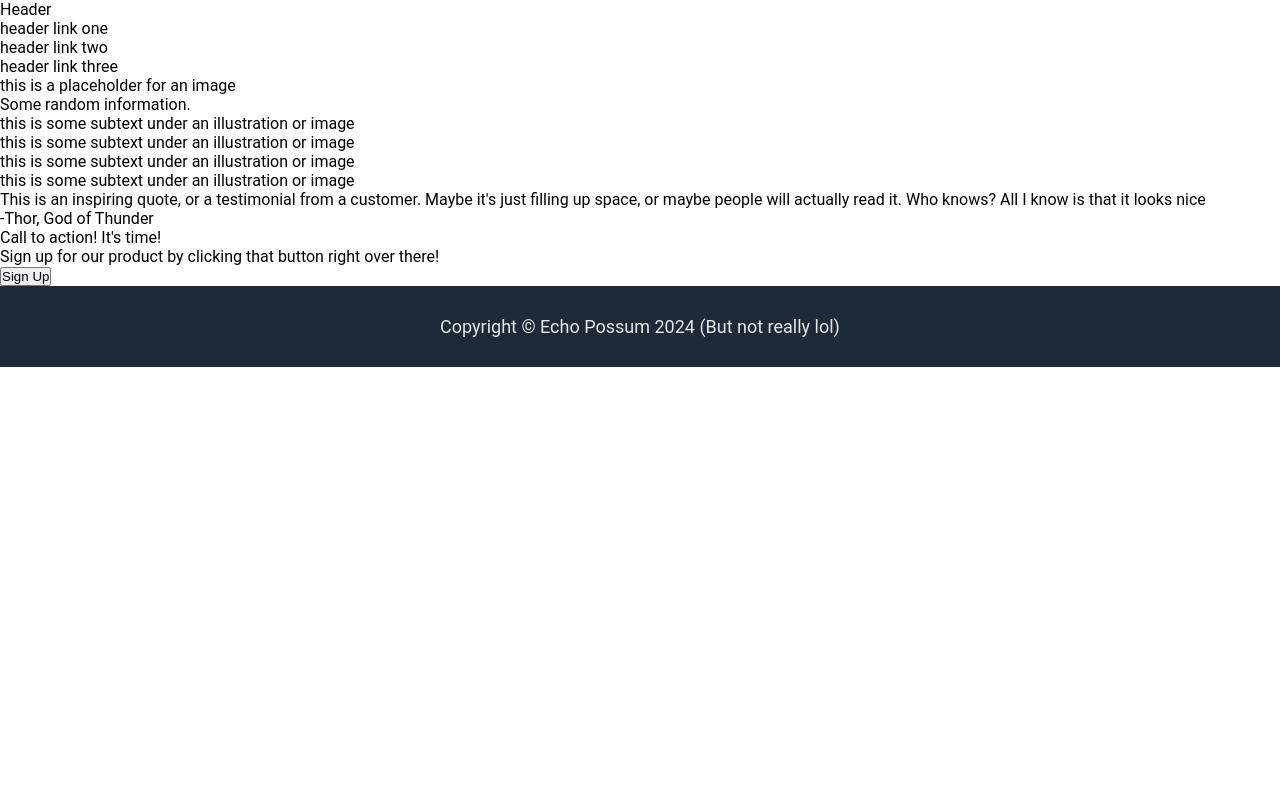
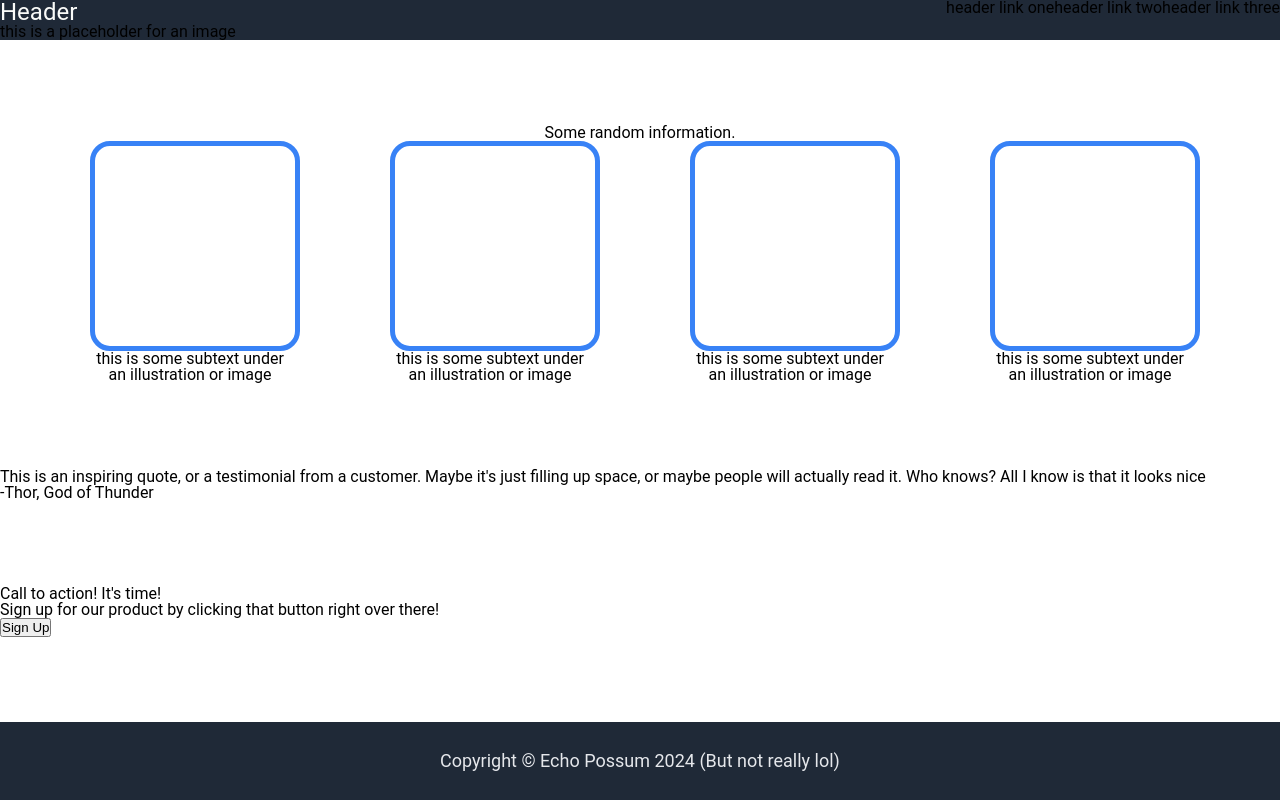
Before and after one commit to echopossum/landing-page, a plain HTML site: page index.html in a window 1280 px wide. Drawn offline with Linux system fonts and the light colour scheme.

Commit message:
Add all page content and begin styling

```diff
--- a/index.html
+++ b/index.html
@@ -3,10 +3,13 @@
 <head>
     <meta charset="UTF-8">
     <meta name="viewport" content="width=device-width, initial-scale=1.0">
+    <link rel="stylesheet" href="reset.css">
     <link rel="stylesheet" href="styles.css">
     <title>Echo Possum</title>
 </head>
 <body>
+
+    <div class="section1">
         <header class="header">
             <div class="header-logo">Header</div>
             <ul>
@@ -15,7 +18,6 @@
                 <li>header link three</li>
             </ul>
         </header>
-    <div class="section1">
         <div class="section1-text">
 
         </div>
--- /dev/null
+++ b/reset.css
@@ -0,0 +1,43 @@
+html, body, div, span, applet, object, iframe,
+h1, h2, h3, h4, h5, h6, p, blockquote, pre,
+a, abbr, acronym, address, big, cite, code,
+del, dfn, em, img, ins, kbd, q, s, samp,
+small, strike, strong, sub, sup, tt, var,
+b, u, i, center,
+dl, dt, dd, ol, ul, li,
+fieldset, form, label, legend,
+table, caption, tbody, tfoot, thead, tr, th, td,
+article, aside, canvas, details, embed,
+figure, figcaption, footer, header, hgroup,
+menu, nav, output, ruby, section, summary,
+time, mark, audio, video {
+	margin: 0;
+	padding: 0;
+	border: 0;
+	font-size: 100%;
+	font: inherit;
+	vertical-align: baseline;
+}
+/* HTML5 display-role reset for older browsers */
+article, aside, details, figcaption, figure,
+footer, header, hgroup, menu, nav, section {
+	display: block;
+}
+body {
+	line-height: 1;
+}
+ol, ul {
+	list-style: none;
+}
+blockquote, q {
+	quotes: none;
+}
+blockquote:before, blockquote:after,
+q:before, q:after {
+	content: '';
+	content: none;
+}
+table {
+	border-collapse: collapse;
+	border-spacing: 0;
+}
--- a/styles.css
+++ b/styles.css
@@ -8,6 +8,56 @@ body{
     flex-direction: column;
     justify-content: space-between;
     font-family: roboto, sans-serif;
+    min-height: 100vh;
+}
+
+.section1{
+    background-color: #1f2937;
+    display: flex;
+    flex-direction: column;
+}
+
+.header{
+    display: flex;
+    justify-content: space-between;
+
+}
+
+ul{
+    display: flex;
+}
+
+.header-logo{
+    font-size: 24px;
+    color: #f9faf8;
+}
+
+.section2{
+    display: flex;
+    flex-direction: column;
+    text-align: center;
+}
+
+.section2-cards{
+    display: flex;
+    justify-content: center;
+    align-items: center;
+    gap: 100px;
+
+
+}
+
+.card{
+    display: flex;
+    flex-direction: column;
+    width: 200px;
+}
+
+.card-box{
+    border: 5px solid #3882f6;
+    border-radius: 20px;
+    width: 200px;
+    height: 200px;
 }
 
 .footer-container{
```
Lines whose indentation alone changed are shown as unchanged.
